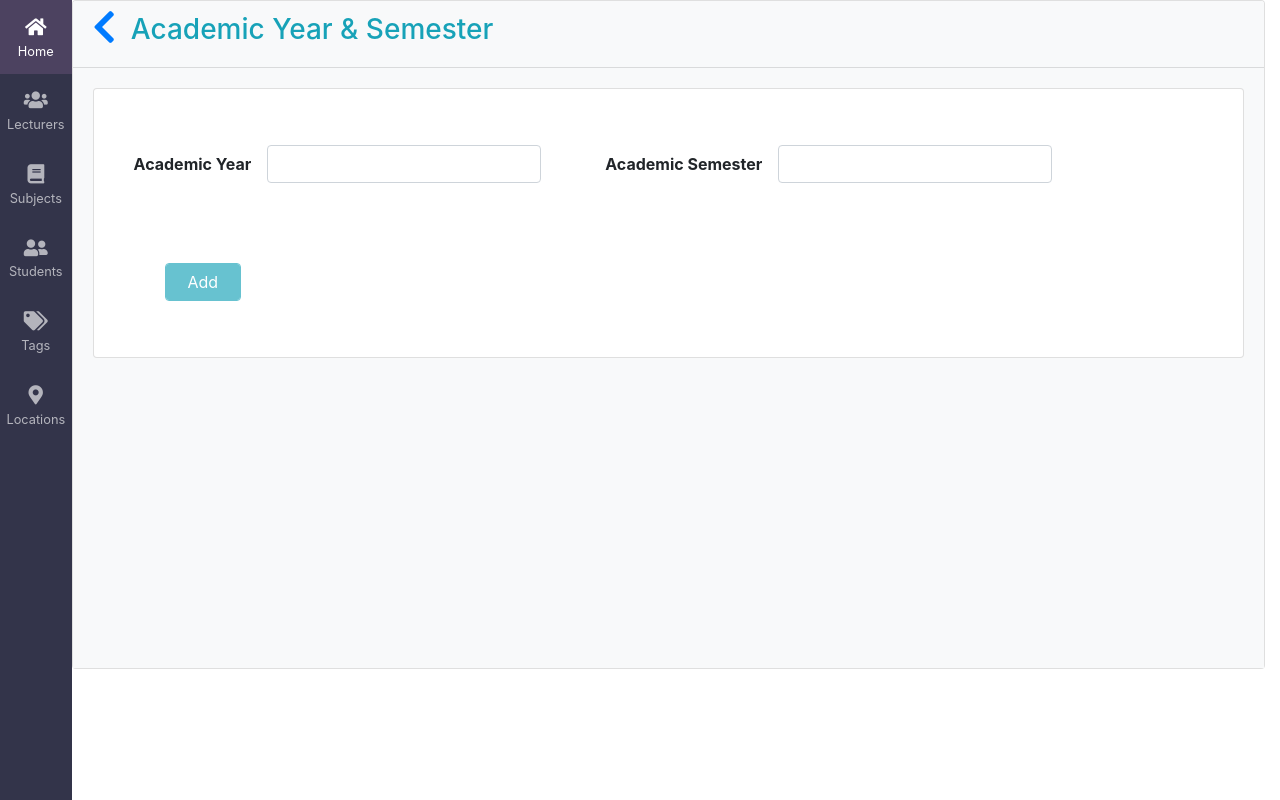
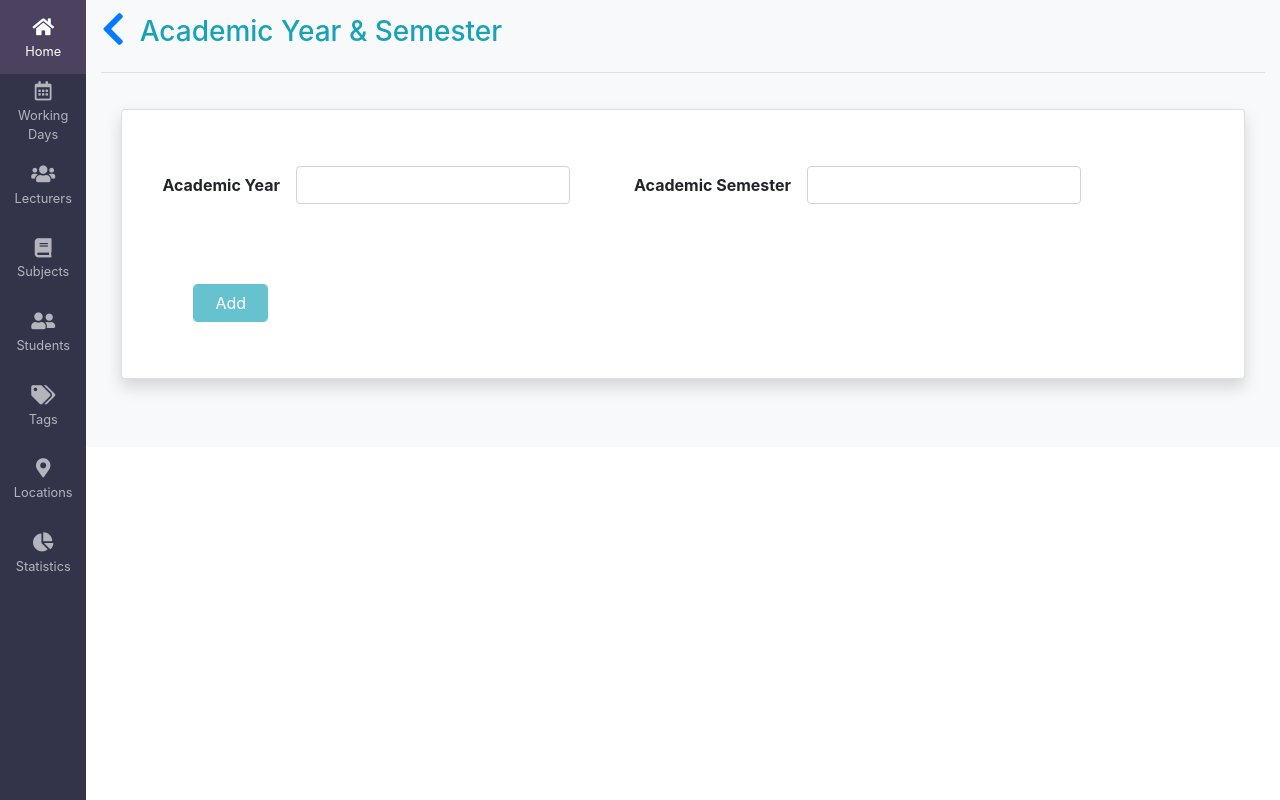
Before and after one commit to shanesoysa/CAD, a Django app: page /academics/ in a window 1280 px wide. Run offline with Django 3.2, Linux system fonts and the light colour scheme; data that the repository does not hold is empty; some libraries are stand-ins or nearby versions.

Commit message:
after presentation

```diff
--- a/cadpy/template/base.html
+++ b/cadpy/template/base.html
@@ -4,6 +4,8 @@
   <head>
     <meta charset="utf-8" />
     <title>{% block title %}Title{% endblock title %}</title>
+
+    <link rel="stylesheet" href="https://stackpath.bootstrapcdn.com/bootstrap/4.5.2/css/bootstrap.min.css" integrity="sha384-JcKb8q3iqJ61gNV9KGb8thSsNjpSL0n8PARn9HuZOnIxN0hoP+VmmDGMN5t9UJ0Z" crossorigin="anonymous">
 
     <link
       rel="stylesheet"
@@ -12,38 +14,9 @@
       crossorigin="anonymous"
     />
 
-    <link
-      rel="stylesheet"
-      href="https://maxcdn.bootstrapcdn.com/bootstrap/4.0.0/css/bootstrap.min.css"
-      integrity="sha384-Gn5384xqQ1aoWXA+058RXPxPg6fy4IWvTNh0E263XmFcJlSAwiGgFAW/dAiS6JXm"
-      crossorigin="anonymous"
-    />
-
-    <script>
-      if (typeof module === "object") {
-        window.module = module;
-        module = undefined;
-      }
-    </script>
-    <script src="https://code.jquery.com/jquery-3.5.1.min.js"></script>
-    <script
-      src="https://cdn.jsdelivr.net/npm/popper.js@1.16.1/dist/umd/popper.min.js"
-      integrity="sha384-9/reFTGAW83EW2RDu2S0VKaIzap3H66lZH81PoYlFhbGU+6BZp6G7niu735Sk7lN"
-      crossorigin="anonymous"
-    ></script>
-
-    <script
-      src="https://stackpath.bootstrapcdn.com/bootstrap/4.5.2/js/bootstrap.min.js"
-      integrity="sha384-B4gt1jrGC7Jh4AgTPSdUtOBvfO8shuf57BaghqFfPlYxofvL8/KUEfYiJOMMV+rV"
-      crossorigin="anonymous"
-    ></script>
-
-    <script>
-      if (window.module) module = window.module;
-    </script>
-
-    {% block stylesheet %}
+    {% block stylesheet %}{% endblock stylesheet %}
     <style>
+      html,
       body {
         height: 100%;
       }
@@ -58,9 +31,10 @@
         color: white;
       }
       .sidebar {
-        width: auto;
+        width: 5.4rem;
         background-color: #33344a;
         float: left;
+        position: fixed;
       }
       .sidebar-button:hover {
         background-color: #4c4260;
@@ -120,7 +94,6 @@
         display: block;
         font-size: 0.8rem;
         text-rendering: optimizeLegibility;
-        /* margin-top: -1.3rem; */
         text-decoration: none;
         opacity: 0.63;
         color: white;
@@ -131,112 +104,82 @@
       .sidebar-icon {
         opacity: 0.63;
       }
-
-      .cycle-tab-container {
-        margin: 30px auto;
-        width: 800px;
-
-        box-shadow: 0 0 10px 2px #ddd;
+      .main {
+        background: #f3f2f1;
+        min-height: 100%;
+        margin-left: 5.4rem;
+        width: calc(100% - 5.4rem);
       }
-
-      .cycle-tab-container a {
-        color: #173649;
-        font-size: 16px;
-        font-family: roboto;
-        text-align: center;
+      .icon {
+        opacity: 0.6;
       }
-
-      .tab-pane {
-        text-align: center;
-        height: 100px !important;
-        margin: 30px auto;
-        width: 500px;
-        max-width: 100%;
+      .card:hover {
+        box-shadow: 0 8px 17px 0 rgba(0, 0, 0, 0.2),
+          0 6px 20px 0 rgba(0, 0, 0, 0.19);
       }
-
-      .fade {
-        opacity: 0;
-        transition: opacity 4s ease-in-out;
-      }
-
-      .fade.active {
-        opacity: 1;
-      }
-
-      .cycle-tab-item {
-        width: 180px;
-      }
-
-      .cycle-tab-item:after {
-        display: block;
-        content: "";
-        border-bottom: solid 3px orange;
-        transform: scaleX(0);
-        transition: transform 0ms ease-out;
-      }
-      .cycle-tab-item.active:after {
-        transform: scaleX(1);
-        transform-origin: 0% 50%;
-        transition: transform 5000ms ease-in;
-      }
-
-      .nav-link:focus,
-      .nav-link:hover,
-      .cycle-tab-item.active a {
-        border-color: transparent !important;
-        color: orange;
+      .card {
+        background: #f3f2f1;
       }
     </style>
-    {% endblock stylesheet %}
+
   </head>
   <body>
     <div class="sidebar text-center">
       <ul>
         <li>
           <button class="sidebar-button">
-            <a href="{% url 'index' %}">
-              <i class="fas fa-1x fa-home sidebar-icon"></i>
-              <span class="sidebar-text"> Home </span>
-            </a>
+            <i class="fas fa-1x fa-home sidebar-icon"></i>
+            <span class="sidebar-text"> Home </span>
+            <a href="{% url 'index'%}" class="stretched-link"></a>
           </button>
         </li>
         <li>
           <button class="sidebar-button">
-            <a href="{% url 'lecturer' %}">
-              <i class="fas fa-1x fa-users sidebar-icon"></i>
-              <span class="sidebar-text"> Lecturers</span>
-            </a>
+            <i class="far fa-calendar-alt fa-1x sidebar-icon"></i>
+            <span class="sidebar-text"> Working</span>
+            <span class="sidebar-text"> Days</span>
           </button>
         </li>
         <li>
           <button class="sidebar-button">
-            <a href="{% url 'subject' %}">
-              <i class="fas fa-1x fa-book sidebar-icon"></i>
-
-              <span class="sidebar-text"> Subjects </span>
-            </a>
+            <i class="fas fa-1x fa-users sidebar-icon"></i>
+            <span class="sidebar-text"> Lecturers</span>
+            <a href="{% url 'lecturer'%}" class="stretched-link"></a>
           </button>
         </li>
         <li>
           <button class="sidebar-button">
-            <a href="{% url 'students' %}" class="stretched-link">
-            <i class="fas fa-1x fa-user-friends sidebar-icon"></i>
-            <span class="sidebar-text"> Students </span>
-            </a>
+            <i class="fas fa-1x fa-book sidebar-icon"></i>
+            <span class="sidebar-text"> Subjects </span>
+            <a href="{% url 'subject'%}" class="stretched-link"></a>
           </button>
         </li>
         <li>
           <button class="sidebar-button">
-            <a href="{% url 'tags' %}" class="stretched-link">
+            <i class="fas fa-1x fa-user-friends sidebar-icon"></i>
+            <span class="sidebar-text"> Students </span>
+            <a href="{% url 'students'%}" class="stretched-link"></a>
+          </button>
+        </li>
+        <li>
+          <button class="sidebar-button">
             <i class="fas fa-1x fa-tags sidebar-icon"></i>
             <span class="sidebar-text"> Tags </span>
-            </a>
+            <a href="{% url 'tags'%}" class="stretched-link"></a>
           </button>
         </li>
         <li>
           <button class="sidebar-button">
             <i class="fas fa-1x fa-map-marker-alt sidebar-icon"></i>
             <span class="sidebar-text"> Locations </span>
+            <a href="#" class="stretched-link"></a>
+          </button>
+        </li>
+        <li>
+          <button class="sidebar-button">
+            <i class="fas fa-1x fa-chart-pie sidebar-icon"></i>
+            <span class="sidebar-text"> Statistics </span>
+            <a href="#" class="stretched-link"></a>
           </button>
         </li>
       </ul>
@@ -244,9 +187,28 @@
     <main>
       {% block content %} {% endblock content %}
     </main>
-    <!-- <script src="https://code.jquery.com/jquery-3.1.0.min.js"></script>
-    <script src='https://code.jquery.com/jquery-3.2.1.min.js'></script>
-    <script src='https://maxcdn.bootstrapcdn.com/bootstrap/3.3.7/js/bootstrap.min.js'></script> -->
+    <script>
+      if (typeof module === "object") {
+        window.module = module;
+        module = undefined;
+      }
+    </script>
+    <script src="https://code.jquery.com/jquery-3.5.1.min.js"></script>
+    <script
+      src="https://cdn.jsdelivr.net/npm/popper.js@1.16.1/dist/umd/popper.min.js"
+      integrity="sha384-9/reFTGAW83EW2RDu2S0VKaIzap3H66lZH81PoYlFhbGU+6BZp6G7niu735Sk7lN"
+      crossorigin="anonymous"
+    ></script>
+
+    <script
+      src="https://stackpath.bootstrapcdn.com/bootstrap/4.5.2/js/bootstrap.min.js"
+      integrity="sha384-B4gt1jrGC7Jh4AgTPSdUtOBvfO8shuf57BaghqFfPlYxofvL8/KUEfYiJOMMV+rV"
+      crossorigin="anonymous"
+    ></script>
+
+    <script>
+      if (window.module) module = window.module;
+    </script>
     {% block javascript %} {% endblock javascript%}
   </body>
 </html>
--- a/cadpy/template/students/academic-year-semester.html
+++ b/cadpy/template/students/academic-year-semester.html
@@ -5,12 +5,13 @@
 
 {% block content %}
 
-<div class="container-fluid">
-    <div class="card shadow-sm mb-4 bg-white rounded" style="border-radius: 100;" >
-        <div class="card-header bg-light text-info">
+<div class="container-fluid main bg-light">
+    <div >
+        <div class="bg-light text-info" style="padding: 15px 0px; font-weight: 900;">
             <h3><a href="{% url 'students' %}"><i class="fas fa-chevron-left fa-lg"></i></a>&nbsp; Academic Year & Semester</h3>
         </div>
-        <div class="scrollable bg-light" style="height: 600px;">
+        <hr style="margin-top: 0px; margin-left: 0rem; ">
+        <div class="scrollable bg-light">
             <div class="card-body bg-light">
                 <div class="card shadow p-3 mb-5 bg-white rounded">
                     <form action="" class="form-inline" id="addAcademics">
@@ -142,7 +143,7 @@ function deleteAca(id) {
         },
         dataType: 'json',
         success: function (data) {
-            alert('removed')
+
             if (data.deleted) {
               $("#ays-" + id).remove();
             }
--- a/cadpy/timetable/models.py
+++ b/cadpy/timetable/models.py
@@ -24,6 +24,7 @@ class AcademicYearSemester(models.Model):
     academic_year = models.IntegerField(default=1)
     academic_semester = models.IntegerField(default=1)
     class Meta:
+        db_table = "timetable_academicyearsemester"
         constraints = [
             models.UniqueConstraint(fields=['academic_year', 'academic_semester'], name='academic_details')
         ]
```
Also changed, not shown: cadpy/template/students/generate-groups.html (+5 -5 lines), cadpy/template/students/generate-subgroups.html (+4 -3 lines), cadpy/template/students/programmes.html (+5 -5 lines), cadpy/template/students/students.html (+8 -7 lines), cadpy/template/tags/tags.html (+5 -5 lines).
